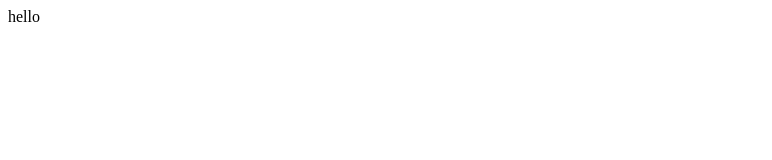
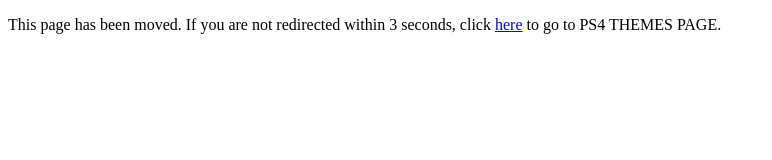
Before and after one commit to homer243/3, a plain HTML site: page index.html in a window 1280 px wide. Shown: the whole page, without its empty margins (0-772 px from the left). Drawn offline with Linux system fonts and the light colour scheme.

Commit message:
Add files via upload

```diff
--- a/index.html
+++ b/index.html
@@ -1 +1,15 @@
-<p>hello</p>
+<!DOCTYPE html>
+<html>
+
+<head>
+    <title>Old Page</title>
+    <meta charset="UTF-8" />
+    <meta http-equiv="refresh" content="3; URL=https://www.ps4themes.ml" />
+</head>
+
+<body>
+    <p>This page has been moved. If you are not redirected within 3 seconds, click <a
+            href="https://www.ps4themes.ml">here</a> to go to PS4 THEMES PAGE.</p>
+</body>
+
+</html>
```
